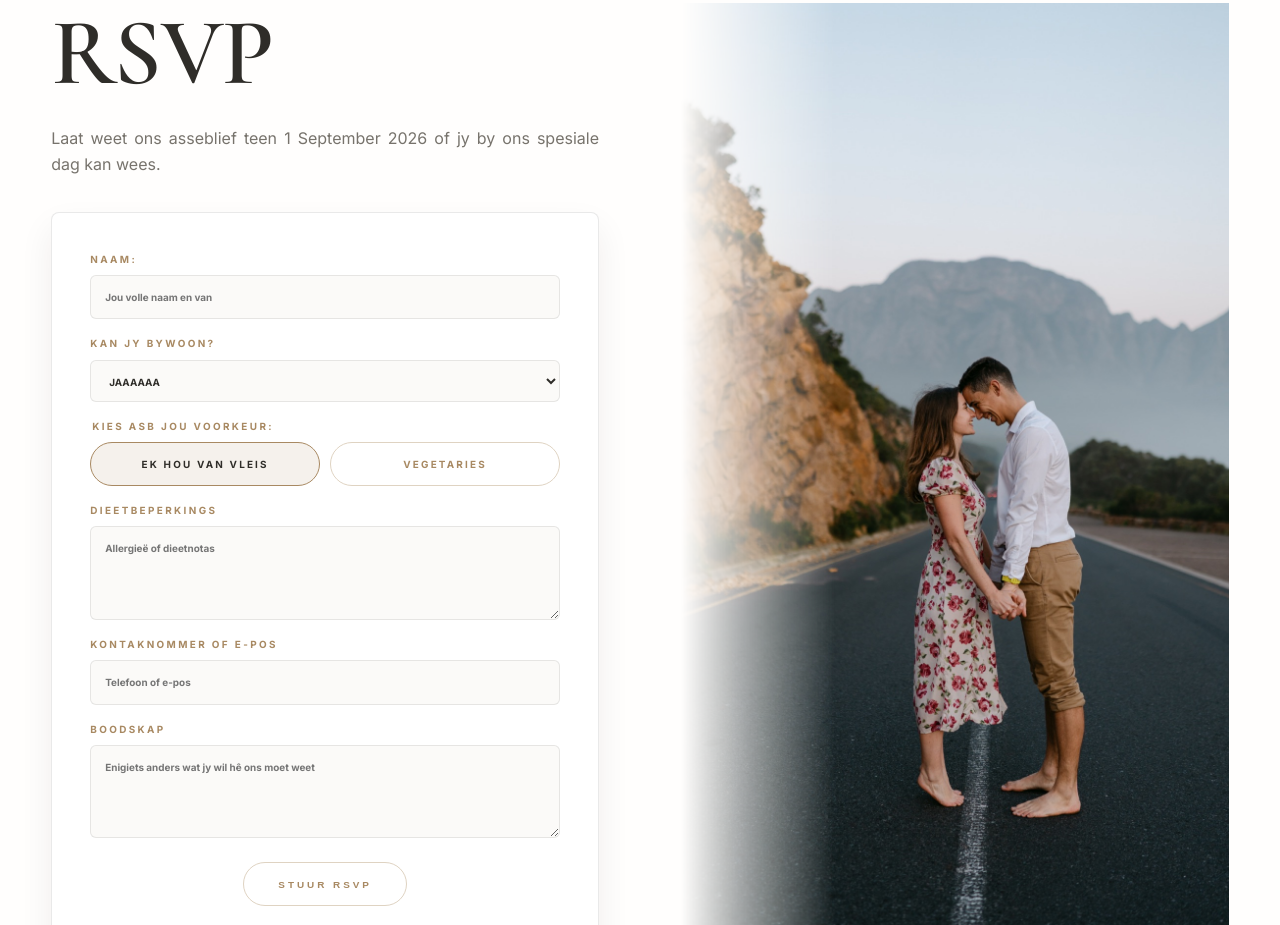
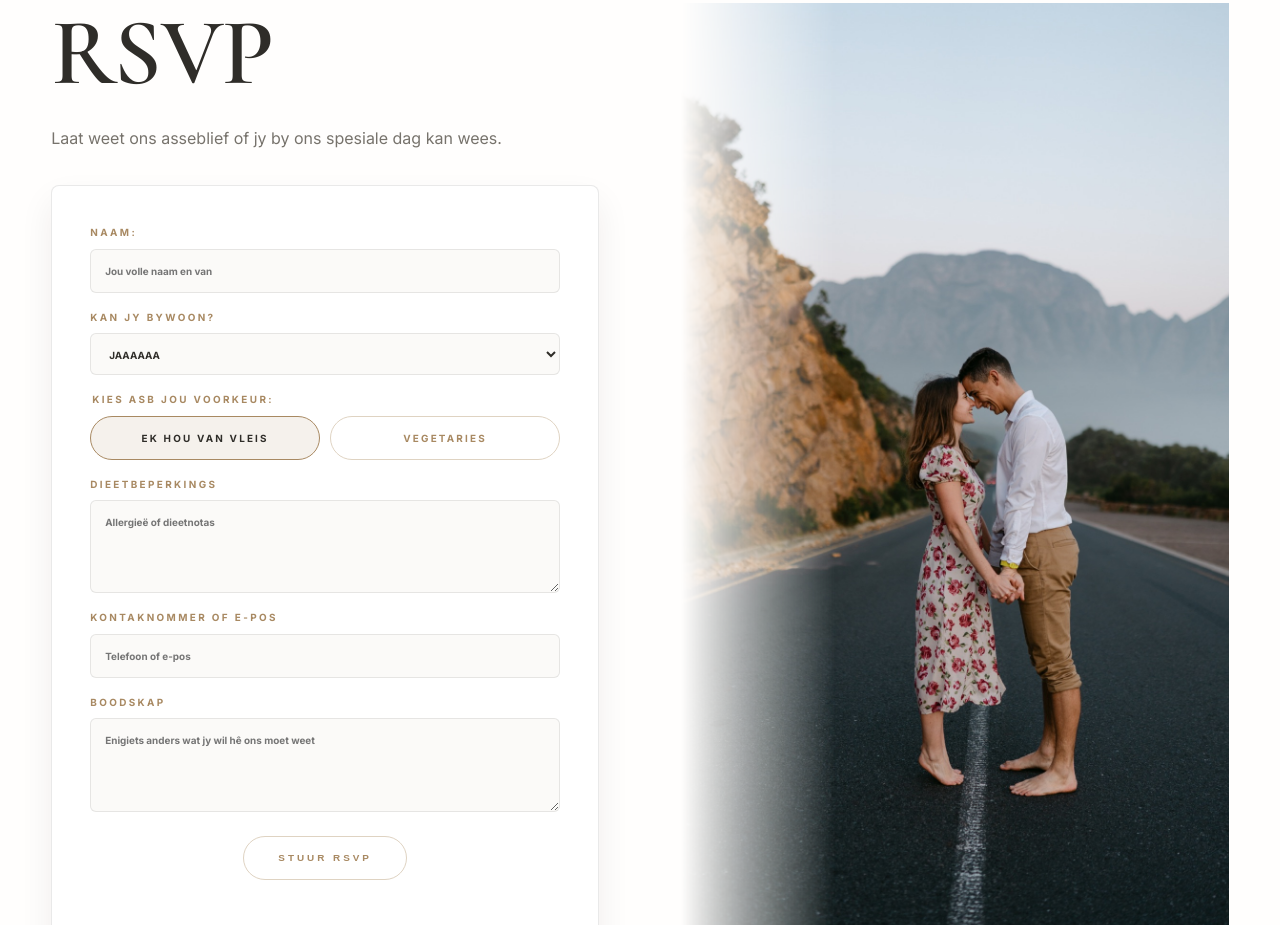
Before and after one commit to Divanvdbfalx/divan-kristin-wedding, a website: page index.html in a window 1280 px wide. Shown: the part 7239-8164 px from the top of the page. Drawn offline with nearby package versions, Linux system fonts and the light colour scheme.

Commit message:
Remove the RSVP deadline date
Co-Authored-By: Claude Opus 4.8 <noreply@anthropic.com>

```diff
--- a/index.html
+++ b/index.html
@@ -297,7 +297,7 @@
           </div>
           <div class="feature-text">
             <h2 id="rsvp-title">RSVP</h2>
-            <p class="lead">Laat weet ons asseblief teen 1 September 2026 of jy by ons spesiale dag kan wees.</p>
+            <p class="lead">Laat weet ons asseblief of jy by ons spesiale dag kan wees.</p>
             <form class="rsvp-form">
           <label class="honeypot" aria-hidden="true">
             Webtuiste
```
